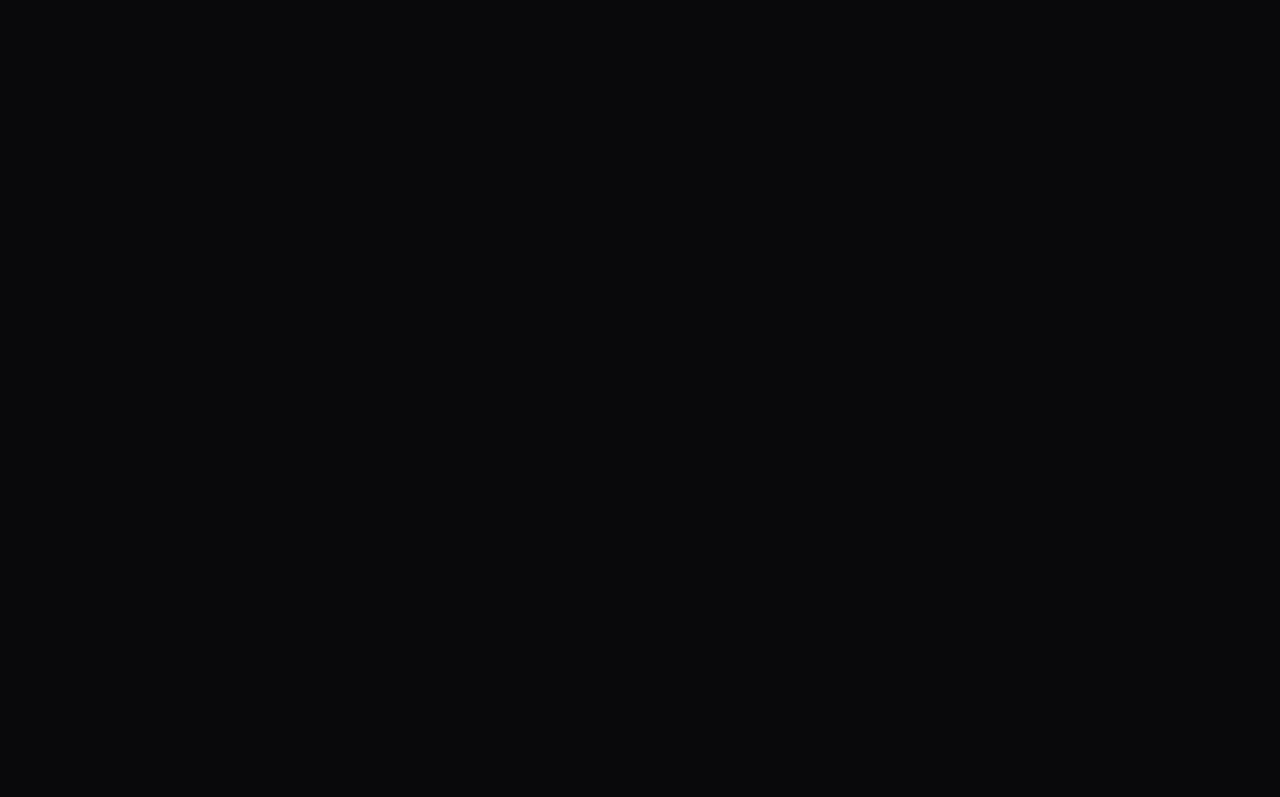
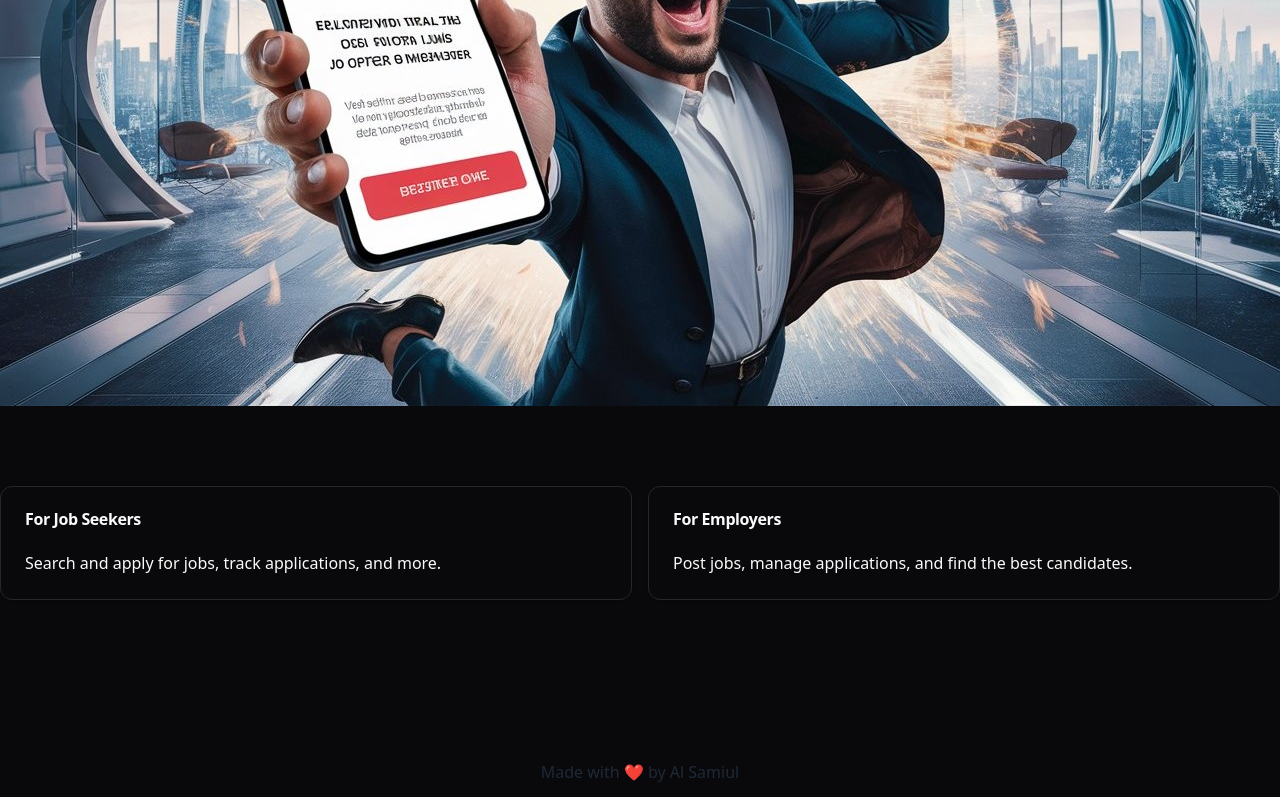
Before and after one commit to mohammad-al-samiul/job-portal-react, a React (Vite) app: page / in a window 1280 px wide. Shown: the part 1207-2004 px from the top of the page. Before the commit the page ends 1076 px from the top, so only its background shows below. Built offline with nearby package versions, Linux system fonts and the light colour scheme; no server answers.

Commit message:
banner added in landing page

```diff
--- a/src/pages/home/landing-page.tsx
+++ b/src/pages/home/landing-page.tsx
@@ -10,6 +10,7 @@
 import { Link } from "react-router-dom";
 import companies from "../../components/data/companies.json";
 import Autoplay from "embla-carousel-autoplay";
+import { Card, CardContent, CardHeader, CardTitle } from "@/components/ui/card";
 export const LandingPage = () => {
   return (
     <main className="flex flex-col gap-10 sm:gap-20 py-10 sm:py-20">
@@ -29,7 +30,7 @@
           Explore thousands of job listings or find the perfect candidate
         </p>
       </section>
-      <div className="flex gap-6 justify-center">
+      <section className="flex gap-6 justify-center">
         <Link to={"/jobs"}>
           <Button variant="blue" size="xl">
             Find Jobs
@@ -40,10 +41,10 @@
             Post a Job
           </Button>
         </Link>
-      </div>
+      </section>
 
       {/* carousel */}
-      <div>
+      <section>
         <Carousel
           plugins={[
             Autoplay({
@@ -68,7 +69,28 @@
           <CarouselPrevious />
           <CarouselNext />
         </Carousel>
-      </div>
+      </section>
+      {/* banner */}
+      <img src="/banner.jpeg" className="w-full" />
+
+      <section className="grid grid-cols-1 md:grid-cols-2 gap-4">
+        <Card>
+          <CardHeader>
+            <CardTitle className="font-bold">For Job Seekers</CardTitle>
+          </CardHeader>
+          <CardContent>
+            Search and apply for jobs, track applications, and more.
+          </CardContent>
+        </Card>
+        <Card>
+          <CardHeader>
+            <CardTitle className="font-bold">For Employers</CardTitle>
+          </CardHeader>
+          <CardContent>
+            Post jobs, manage applications, and find the best candidates.
+          </CardContent>
+        </Card>
+      </section>
     </main>
   );
 };
```
